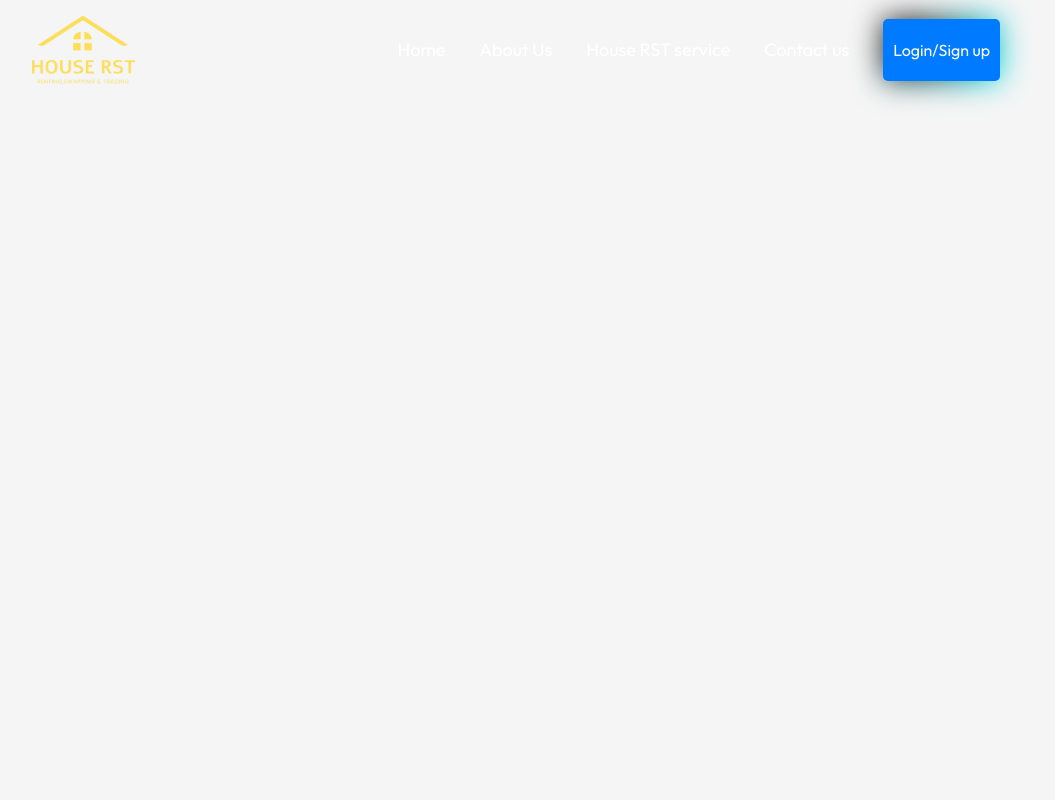
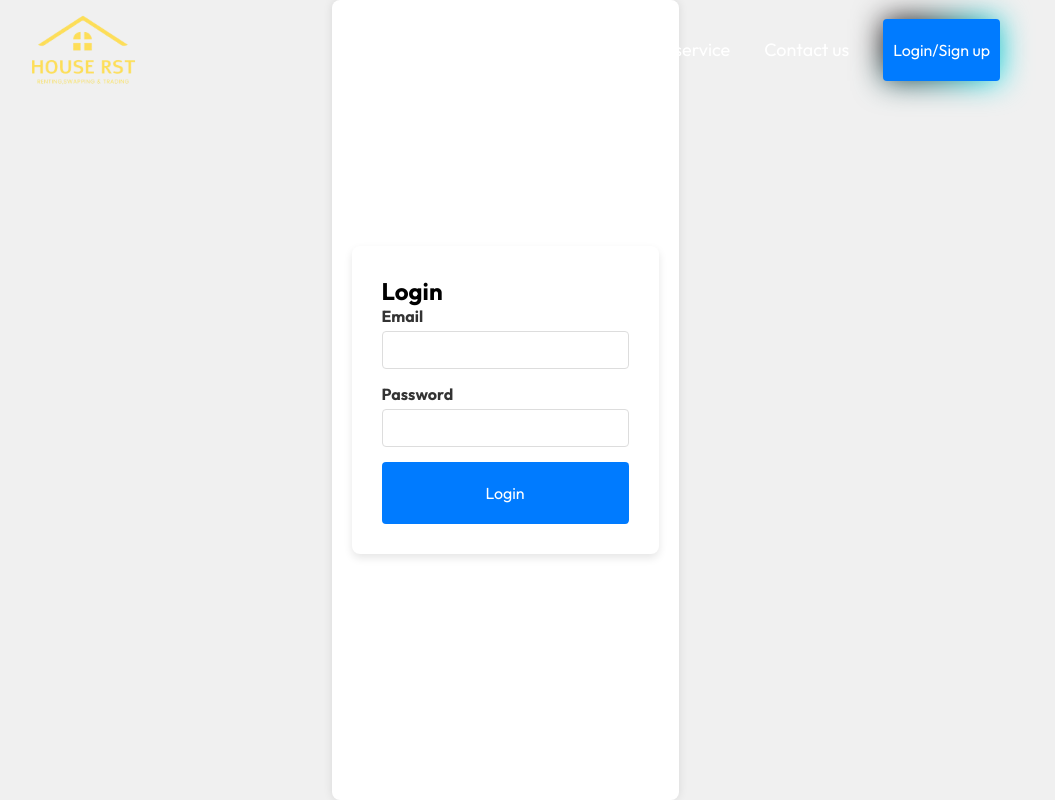
Before and after one commit to TemesgenTeresa/House-RST, a React (Vite) app: page /login in a window 1280 px wide. Shown: the whole page, without its empty margins (135-1190 px from the left). Built offline with nearby package versions, Linux system fonts and the light colour scheme.

Commit message:
adding login page

```diff
--- a/src/App.jsx
+++ b/src/App.jsx
@@ -10,6 +10,7 @@
 import ContactUs from './Components/ContactUs/ContactUs';
 import Footer from './Components/Footer/Footer';
 import Registration from './Components/Registration/Registration';
+import LoginPage from './Components/LoginPage/LoginPage';
 
 const App = () => {
   return (
@@ -31,6 +32,7 @@
           </>
         )} />
         <Route path="/register" element={<Registration />} />
+        <Route path="/login" element={<LoginPage />} />
       </Routes>
     </Router>
   );
--- /dev/null
+++ b/src/Components/LoginPage/LoginPage.css
@@ -0,0 +1,50 @@
+/* LoginPage.css */
+
+.login-container {
+    display: flex;
+    justify-content: center;
+    align-items: center;
+    height: 100vh;
+    background-color: #f0f0f0; /* Light background color */
+  }
+
+  .form-container {
+    background: white;
+    padding: 20px;
+    border-radius: 8px;
+    box-shadow: 0 0 10px rgba(0,0,0,0.1);
+  }
+
+  .login-form {
+    display: flex;
+    flex-direction: column;
+  }
+
+  .form-group {
+    margin-bottom: 15px;
+  }
+
+  .form-group label {
+    margin-bottom: 5px;
+    font-weight: bold;
+  }
+
+  .form-group input {
+    width: 100%;
+    padding: 8px;
+    border: 1px solid #ddd;
+    border-radius: 4px;
+  }
+
+  button {
+    padding: 10px;
+    background-color: #007bff;
+    border: none;
+    color: white;
+    border-radius: 4px;
+    cursor: pointer;
+  }
+
+  button:hover {
+    background-color: #0056b3;
+  }
--- /dev/null
+++ b/src/Components/LoginPage/LoginPage.jsx
@@ -0,0 +1,57 @@
+import React, { useState } from 'react';
+import './LoginPage.css'; // Create this CSS file for styling if needed
+
+const LoginPage = () => {
+  const [loginData, setLoginData] = useState({
+    email: '',
+    password: '',
+  });
+
+  const handleChange = (e) => {
+    setLoginData({
+      ...loginData,
+      [e.target.name]: e.target.value,
+    });
+  };
+
+  const handleSubmit = (e) => {
+    e.preventDefault();
+    // Handle login logic here (e.g., sending login data to an API)
+    console.log('Login Data Submitted:', loginData);
+  };
+
+  return (
+    <div className="login-container">
+      <div className="form-container">
+        <form onSubmit={handleSubmit} className="login-form">
+          <h2>Login</h2>
+          <div className="form-group">
+            <label htmlFor="email">Email</label>
+            <input
+              type="email"
+              id="email"
+              name="email"
+              value={loginData.email}
+              onChange={handleChange}
+              required
+            />
+          </div>
+          <div className="form-group">
+            <label htmlFor="password">Password</label>
+            <input
+              type="password"
+              id="password"
+              name="password"
+              value={loginData.password}
+              onChange={handleChange}
+              required
+            />
+          </div>
+          <button type="submit">Login</button>
+        </form>
+      </div>
+    </div>
+  );
+};
+
+export default LoginPage;
--- a/src/Components/Registration/Registration.jsx
+++ b/src/Components/Registration/Registration.jsx
@@ -1,4 +1,5 @@
 import React, { useState } from 'react';
+import { Link } from 'react-router-dom'; // Import Link for routing
 import './Registration.css';
 
 const RegistrationForm = () => {
@@ -64,6 +65,9 @@
             />
           </div>
           <button type="submit">Register</button>
+          <div className="login-link">
+            <p>Already have an account? <Link to="/login">Login here</Link></p>
+          </div>
         </form>
       </div>
     </div>
```
